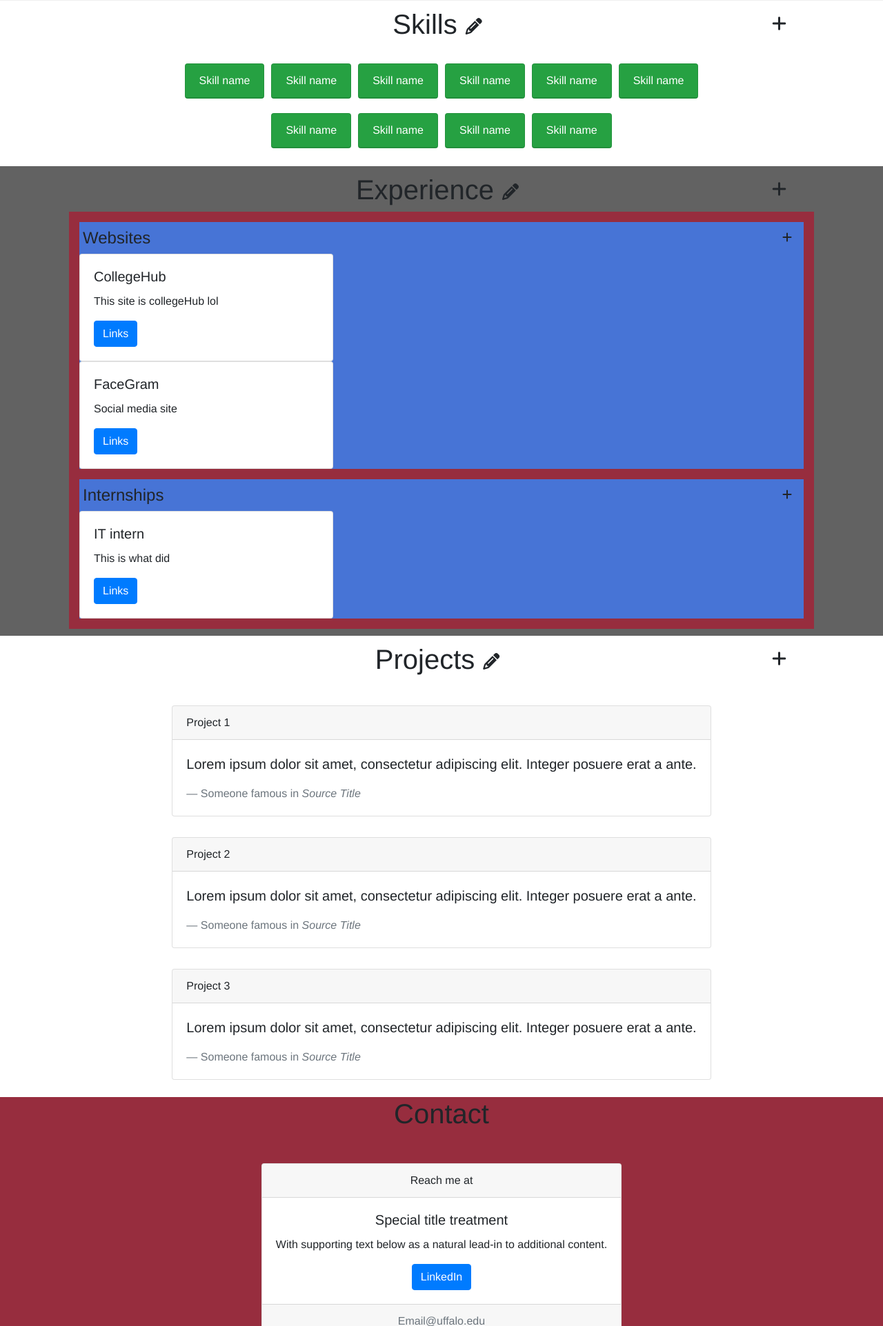
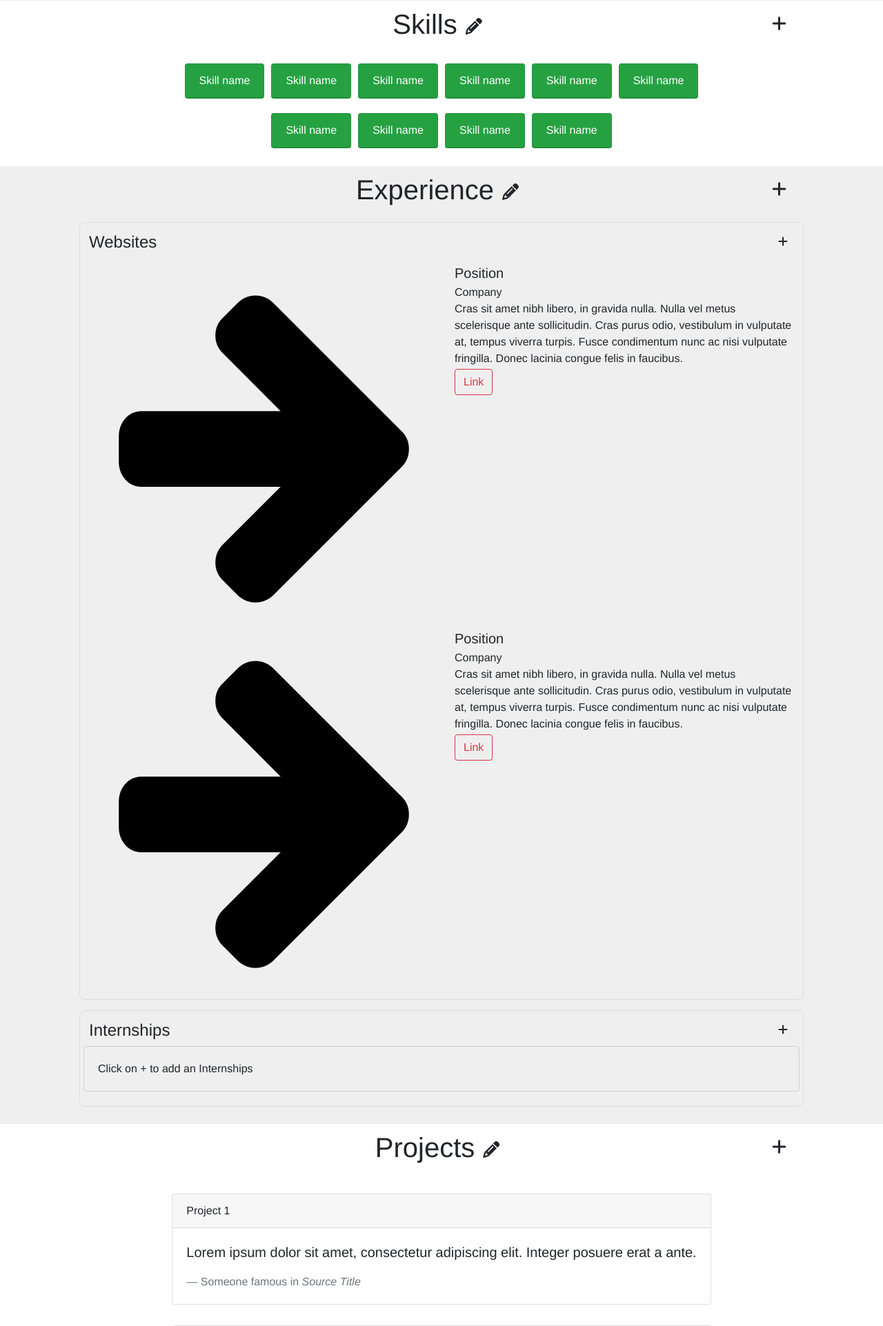
Before and after one commit to CSE-Courses/course-project-a9-collegehub, a Django app: template cse442_project/collegeHub/templates/collegeHub/index.html in a window 1280 px wide. Shown: the part 973-2896 px from the top of the page at 69% size. Run offline with Django 3.2, Linux system fonts and the light colour scheme; the template is opened without the code that fills it: values that come from a table or form of the project are taken from there, others are empty; data comes from the database, SQL or seed files in the repository; both versions use the stored data as it was after the commit; tables that the repository leaves empty hold one stand-in row (values such as "Sample post"); some libraries are stand-ins or nearby versions.

Commit message:
Added Style for Experience and fixed specific frontend

```diff
--- a/cse442_project/collegeHub/static/collegehub/style.css
+++ b/cse442_project/collegeHub/static/collegehub/style.css
@@ -486,7 +486,6 @@ html {
         }
         #experience{
             padding: 10px 100px 10px 100px;
-            background-color: #626262;
         }
         #experience-card-container{
             display: flex;
@@ -602,6 +601,7 @@ html {
         .sub-section-heading{
             width:100%;
             display: flex;
+            margin-left: 3px;
             align-items: center;
         }
         .sub-section-heading-text{
@@ -609,7 +609,6 @@ html {
             margin: 0;
         }
         #experience-container{
-            background-color: #972d3e;
             width: 100%;
         }
         #experience-container > div{
@@ -622,7 +621,9 @@ html {
             padding: 5px;
         }
         .sub-section{
-            background-color: #4774d6;
+            border: #dedede 1px solid;
+            border-radius: 0.5rem;
+            padding: 5px;
         }
         .sub-section-button{
             display: inline-block;
@@ -640,6 +641,9 @@ html {
         }
         .sub-section-container{
 
+        }
+        .specific{
+            margin: 5px;
         }
     }
 
--- a/cse442_project/collegeHub/templates/collegeHub/experiences.html
+++ b/cse442_project/collegeHub/templates/collegeHub/experiences.html
@@ -2,7 +2,6 @@
     {% if sections.count == 0 %}
         <h1>Click on + to add an Experience</h1>
     {% else %}
-{#        <h1 style="width: 100%" id="section-{{ section.pk }}">#}
         <div class="sub-section">
             <div class="sub-section-header">
                  <div class="sub-section-heading">
@@ -24,29 +23,41 @@
                         <div class="modal-body">
                             <form method="post" id="section-form">
                                 {% csrf_token %}
-                                {{ specificForm.as_p }}
-                                <button type="submit">Create</button>
+                                    {{ specificForm.as_p }}
+                                <button Data-dismiss="modal" type="submit">Create</button>
                             </form>
                         </div>
                     </div>
                 </div>
             </div>
             <div class="sub-section-container">
-                 {% for specific in section.specific.all %}
-                    {% if specific.count == 0 %}
-                        <h1>Click on + to add an {{ section.name }}</h1>
-                    {% else %}
-                        <div class="card" style="width: 23rem;">
-                            <div class="card-body">
-                                <h5 class="card-title">{{ specific.title }}</h5>
-                                <p class="card-text">{{ specific.description }}</p>
-                                {% if specific.link != '' %}
-                                    <a href="{{ specific.link }}" class="btn btn-primary">Links</a>
-                                {% endif %}
-                            </div>
-                        </div>
-                    {% endif %}
-                {% endfor %}
+                <ul class="list-unstyled">
+                     {% for specific in section.specific.all %}
+                        {% if section.specific.count == 1 %}
+                            <li style="background-color: transparent" class="card">
+                              <div class="card-body">
+                                Click on + to add an {{ section.name }}
+                              </div>
+                            </li>
+                        {% else %}
+{#                            NOTE for chris - change forms and add these fields position, company, ddescription. #}
+{#                            ANDD BELOW add template engines for titles and descriptions I left it so that u could see how it looks#}
+                            <li class="media" style="margin: 10px 10px 18px 10px">
+                                <img src="{{ specific.image }}" class="mr-3" alt="...">
+                                <div class="media-body">
+                                    <h5 class="mt-0 mb-1"> Position </h5>
+                                    <h7 class="mt-0 mb-1">Company</h7>
+                                    <p style="margin-bottom: 3px">
+                                        Cras sit amet nibh libero, in gravida nulla. Nulla vel metus scelerisque ante sollicitudin. Cras purus odio, vestibulum in vulputate at, tempus viverra turpis. Fusce condimentum nunc ac nisi vulputate fringilla. Donec lacinia congue felis in faucibus.
+                                    </p>
+                                    {% if specific.link != '' %}
+                                        <a href="{{ specific.link }}" class="btn btn-outline-danger">Link</a>
+                                    {% endif %}
+                                </div>
+                            </li>
+                        {% endif %}
+                    {% endfor %}
+                </ul>
             </div>
         </div>
     {% endif %}
```
Also changed, not shown: cse442_project/db.sqlite3, 2 other files.
